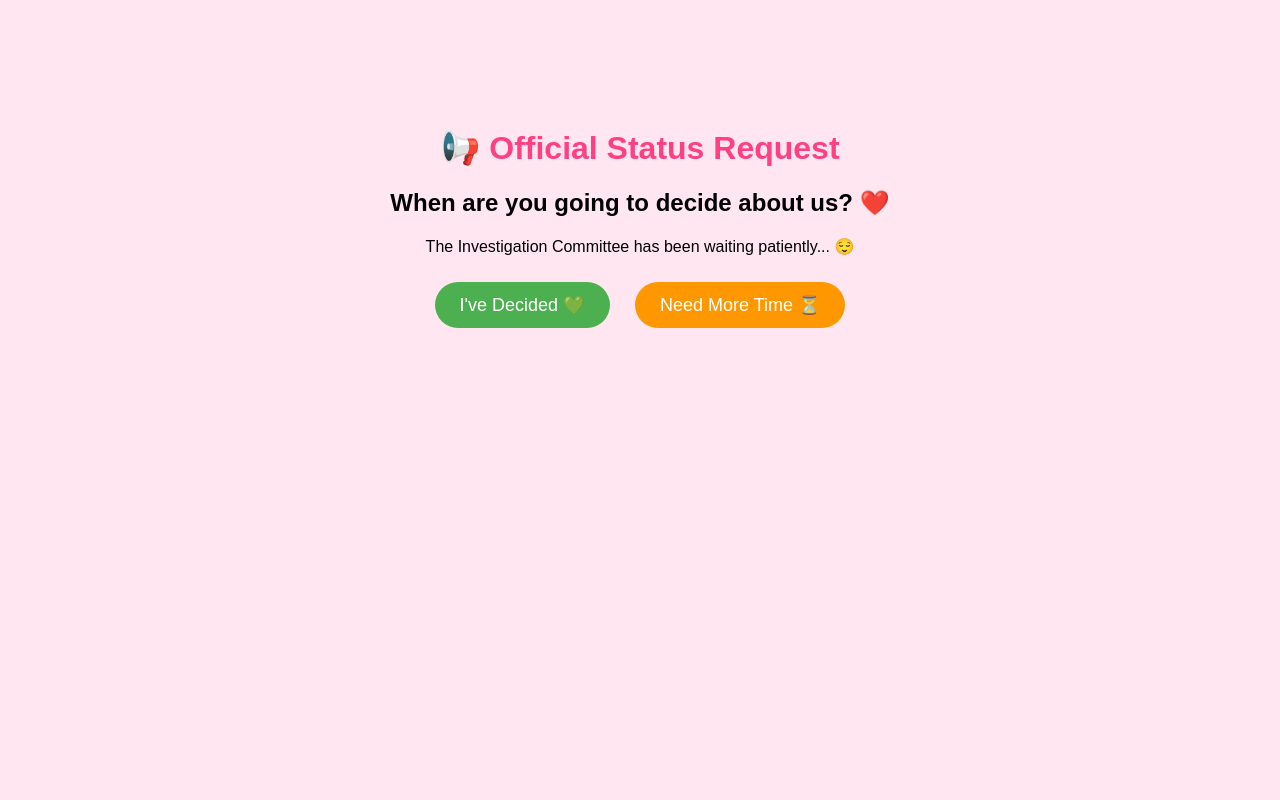
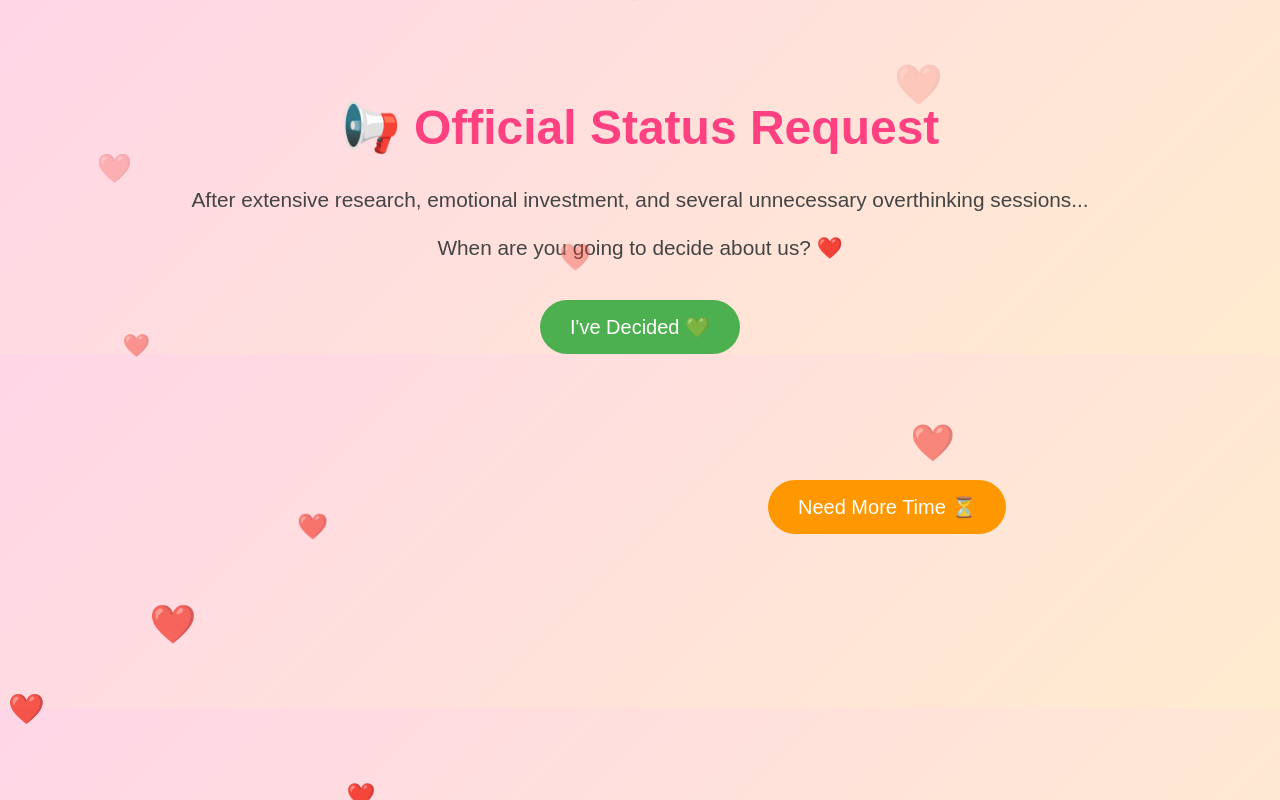
Before and after one commit to h1705aripriya-rgb/decide--about--us, a plain HTML site: page index.html in a window 1280 px wide. Drawn offline with Linux system fonts and the light colour scheme.

Commit message:
Update index.html

```diff
--- a/index.html
+++ b/index.html
@@ -1,52 +1,182 @@
+
 <!DOCTYPE html>
-<html>
+
+<html lang="en">
 <head>
-    <title>Important Question ❤️</title>
+<meta charset="UTF-8">
+<meta name="viewport" content="width=device-width, initial-scale=1.0">
+<title>Official Status Request ❤️</title>
+
 <style>
 body {
+    margin: 0;
     font-family: Arial, sans-serif;
-            background: #ffe6f0;
+    background: linear-gradient(135deg, #ffd6e7, #ffeccf);
+    overflow: hidden;
     text-align: center;
-            padding-top: 100px;
 }
+
+.container {
+    margin-top: 100px;
+}
+
 h1 {
     color: #ff4081;
+    font-size: 3rem;
 }
-        button {
-            padding: 12px 25px;
-            margin: 10px;
+
+p {
+    font-size: 1.3rem;
+    color: #444;
+    margin-bottom: 40px;
+    padding: 0 20px;
+}
+
+.btn {
     border: none;
-            border-radius: 25px;
+    border-radius: 50px;
+    padding: 15px 30px;
+    font-size: 20px;
     cursor: pointer;
-            font-size: 18px;
+    transition: all 0.3s ease;
 }
-        .yes {
-            background: #4caf50;
+
+#yesBtn {
+    background: #4CAF50;
     color: white;
 }
-        .thinking {
+
+#noBtn {
     background: #ff9800;
     color: white;
+    position: absolute;
+}
+
+.hearts {
+    position: fixed;
+    width: 100%;
+    height: 100%;
+    pointer-events: none;
+    top: 0;
+    left: 0;
+}
+
+.heart {
+    position: absolute;
+    color: pink;
+    animation: float 5s linear infinite;
+}
+
+@keyframes float {
+    from {
+        transform: translateY(100vh);
+        opacity: 1;
+    }
+    to {
+        transform: translateY(-100px);
+        opacity: 0;
+    }
 }
 </style>
+
 </head>
+
 <body>
+
+<div class="hearts" id="hearts"></div>
+
+<div class="container">
 
 <h1>📢 Official Status Request</h1>
 
-<h2>When are you going to decide about us? ❤️</h2>
+<p>
+After extensive research, emotional investment,
+and several unnecessary overthinking sessions...
+<br><br>
+When are you going to decide about us? ❤️
+</p>
 
-<p>The Investigation Committee has been waiting patiently... 😌</p>
-
-<button class="yes"
-onclick="alert('Yay! Now let\\'s talk about it ❤️')">
+<button id="yesBtn" class="btn">
 I've Decided 💚
 </button>
 
-<button class="thinking"
-onclick="alert('Okay 😅 But don\\'t keep me waiting forever!')">
+<button id="noBtn" class="btn">
 Need More Time ⏳
 </button>
 
+</div>
+
+<script>
+
+const noBtn = document.getElementById("noBtn");
+const yesBtn = document.getElementById("yesBtn");
+
+let scale = 1;
+
+noBtn.style.left = "60%";
+noBtn.style.top = "60%";
+
+function moveButton() {
+
+    const maxX = window.innerWidth - noBtn.offsetWidth - 20;
+    const maxY = window.innerHeight - noBtn.offsetHeight - 20;
+
+    const x = Math.random() * maxX;
+    const y = Math.random() * maxY;
+
+    noBtn.style.left = x + "px";
+    noBtn.style.top = y + "px";
+
+    scale += 0.15;
+    yesBtn.style.transform = `scale(${scale})`;
+}
+
+noBtn.addEventListener("mouseover", moveButton);
+noBtn.addEventListener("click", moveButton);
+
+yesBtn.addEventListener("click", () => {
+
+    document.body.innerHTML = `
+    <div style="
+        display:flex;
+        justify-content:center;
+        align-items:center;
+        height:100vh;
+        flex-direction:column;
+        background:linear-gradient(135deg,#ffd6e7,#ffeccf);
+        font-family:Arial;">
+
+        <h1 style="color:#e91e63;font-size:3rem;">
+            ❤️ About Time! ❤️
+        </h1>
+
+        <p style="font-size:1.5rem;">
+            The waiting committee is pleased with your decision. 😌
+        </p>
+
+        <p style="font-size:1.3rem;">
+            Now let's have that conversation. ❤️
+        </p>
+    </div>`;
+});
+
+function createHeart() {
+    const heart = document.createElement("div");
+    heart.innerHTML = "❤️";
+    heart.classList.add("heart");
+    heart.style.left = Math.random() * 100 + "vw";
+    heart.style.fontSize = (20 + Math.random() * 20) + "px";
+
+    document.getElementById("hearts").appendChild(heart);
+
+    setTimeout(() => {
+        heart.remove();
+    }, 5000);
+}
+
+setInterval(createHeart, 500);
+
+</script>
+
 </body>
 </html>
```
Lines whose indentation alone changed are shown as unchanged.
